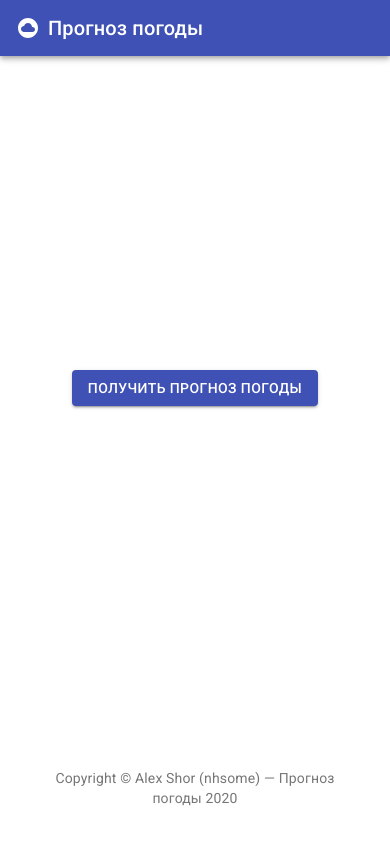
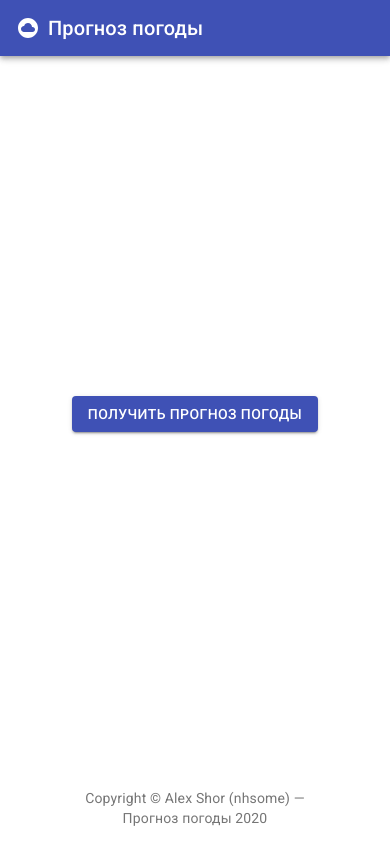
Before and after one commit to nhsome/weather-forecast, a React (Create React App) app in the folder frontend/: page / in a window 390 px wide. Built offline with nearby package versions, Linux system fonts and the light colour scheme.

Commit message:
Fixed footer styles for mobile

```diff
--- a/frontend/src/App.js
+++ b/frontend/src/App.js
@@ -1,19 +1,31 @@
 import React from 'react'
 import './App.css'
 import { Switch, Route } from 'react-router-dom'
-import { ToastContainer } from 'react-toastify';
-import 'react-toastify/dist/ReactToastify.css';
+import { ToastContainer } from 'react-toastify'
+import 'react-toastify/dist/ReactToastify.css'
+import { makeStyles } from '@material-ui/core/styles'
 import Header from './components/Header'
 import Footer from './components/Footer'
 import Home from './pages/Home'
 import NotFound from './pages/NotFound'
 
+const useStyles = makeStyles(() => ({
+  app: {
+    display: 'flex',
+    flexDirection: 'column',
+    justifyContent: 'space-between',
+    minHeight: '100vh'
+  }
+}))
+
 function App() {
+  const classes = useStyles()
+
   return (
-    <div className="app">
-      <ToastContainer />
+    <div className={ classes.app }>
       <Header />
-      <main className="app__content">
+      <main>
+        <ToastContainer />
         <Switch>
           <Route exact path='/' component={ Home } />
           <Route component={ NotFound } />
--- a/frontend/src/components/Footer.js
+++ b/frontend/src/components/Footer.js
@@ -6,7 +6,7 @@ import { makeStyles } from '@material-ui/core/styles'
 const useStyles = makeStyles(theme => ({
   footer: {
     backgroundColor: theme.palette.background.paper,
-    padding: theme.spacing(6),
+    padding: theme.spacing(2)
   }
 }))
 
@@ -16,10 +16,10 @@ export default function Footer() {
   return (
     <footer className={ classes.footer }>
       <Typography variant="body2" color="textSecondary" align="center">
-        { 'Copyright © ' }
+        { 'Copyright © Alex\xa0Shor\xa0(nhsome)\xa0— ' }
         <Link color="inherit" href="https://github.com/nhsome/weather-forecast">
-          Alex Shor (nhsome) — Прогноз погоды
-        </Link>{ ' ' }
+          Прогноз&nbsp;погоды
+        </Link>{ '\xa0' }
         { new Date().getFullYear() }
       </Typography>
     </footer>
--- a/frontend/src/pages/Home.js
+++ b/frontend/src/pages/Home.js
@@ -8,9 +8,7 @@ const useStyles = makeStyles(() => ({
   container: {
     display: 'flex',
     alignItems: 'center',
-    justifyContent: 'center',
-    minHeight: 'calc(100vh - 180px)',
-    padding: '0'
+    justifyContent: 'center'
   }
 }))
 
```
